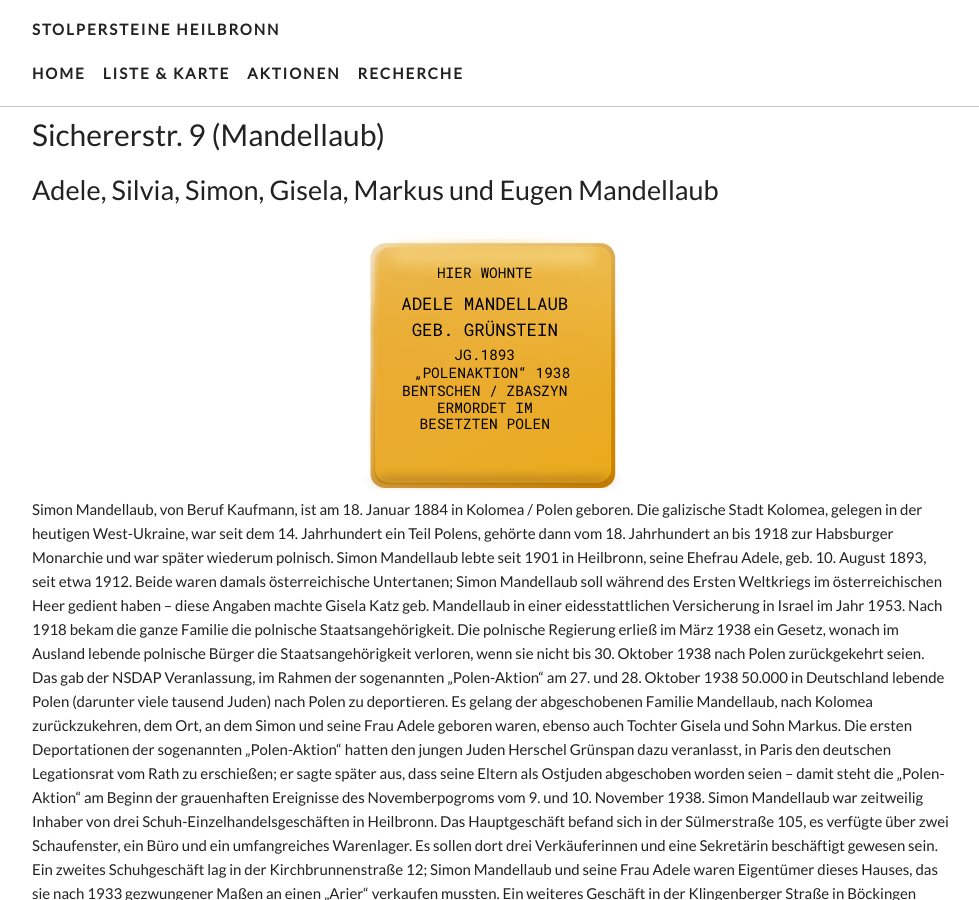
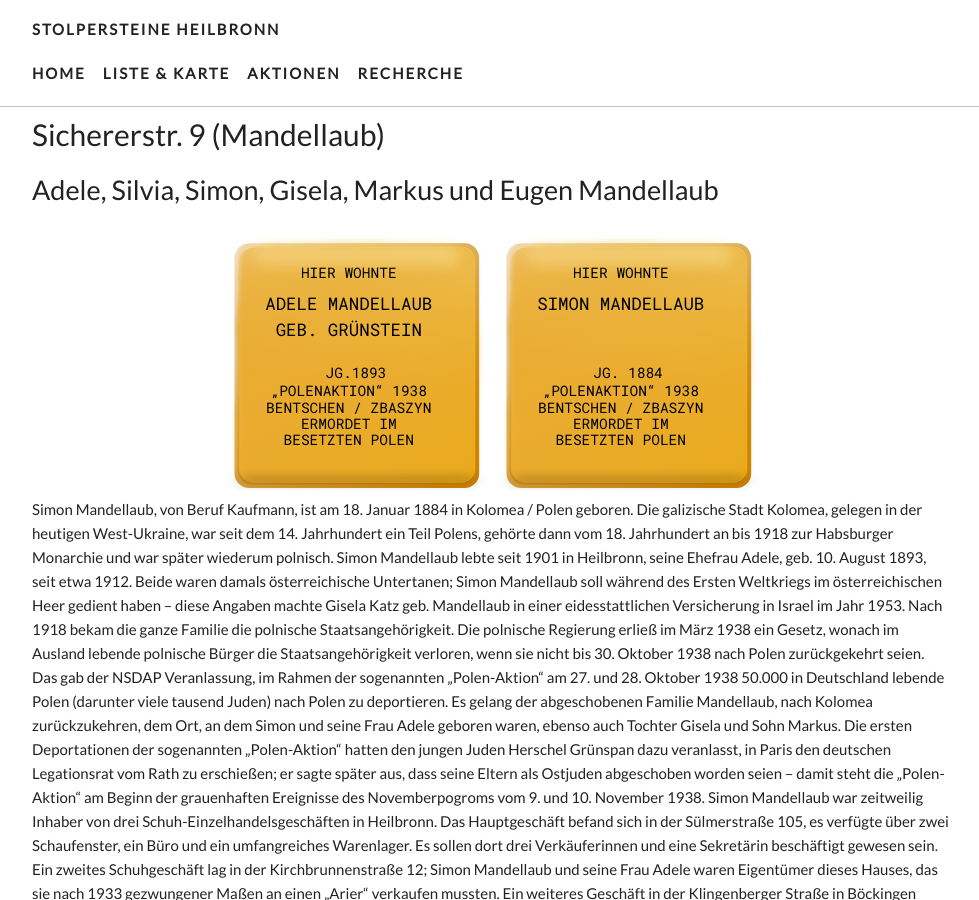
Before and after one commit to opendata-heilbronn/stolpersteine, a Jekyll site: the page built from _list/sichererstr-9-mandellaub.markdown, in a window 1280 px wide and 900 px high. Shown: the whole window, without its empty margins (148-1127 px from the left). Built offline with Jekyll 4.4.1, drawn with Linux system fonts in a browser that asks for light colours; nearby versions of some CDN libraries; some web fonts are replaced.

Commit message:
Updated Sichererstr 9 Mandellaub

```diff
--- a/_list/sichererstr-9-mandellaub.markdown
+++ b/_list/sichererstr-9-mandellaub.markdown
@@ -7,7 +7,17 @@ steine:
 - - HIER WOHNTE
   - ADELE MANDELLAUB
   - GEB. GRÜNSTEIN
+  -
   - JG.1893
+  - "„POLENAKTION“ 1938"
+  - BENTSCHEN / ZBASZYN
+  - 'ERMORDET IM '
+  - "BESETZTEN POLEN\t"
+- - HIER WOHNTE
+  - SIMON MANDELLAUB
+  -
+  -
+  - JG. 1884
   - "„POLENAKTION“ 1938"
   - BENTSCHEN / ZBASZYN
   - 'ERMORDET IM '
```
